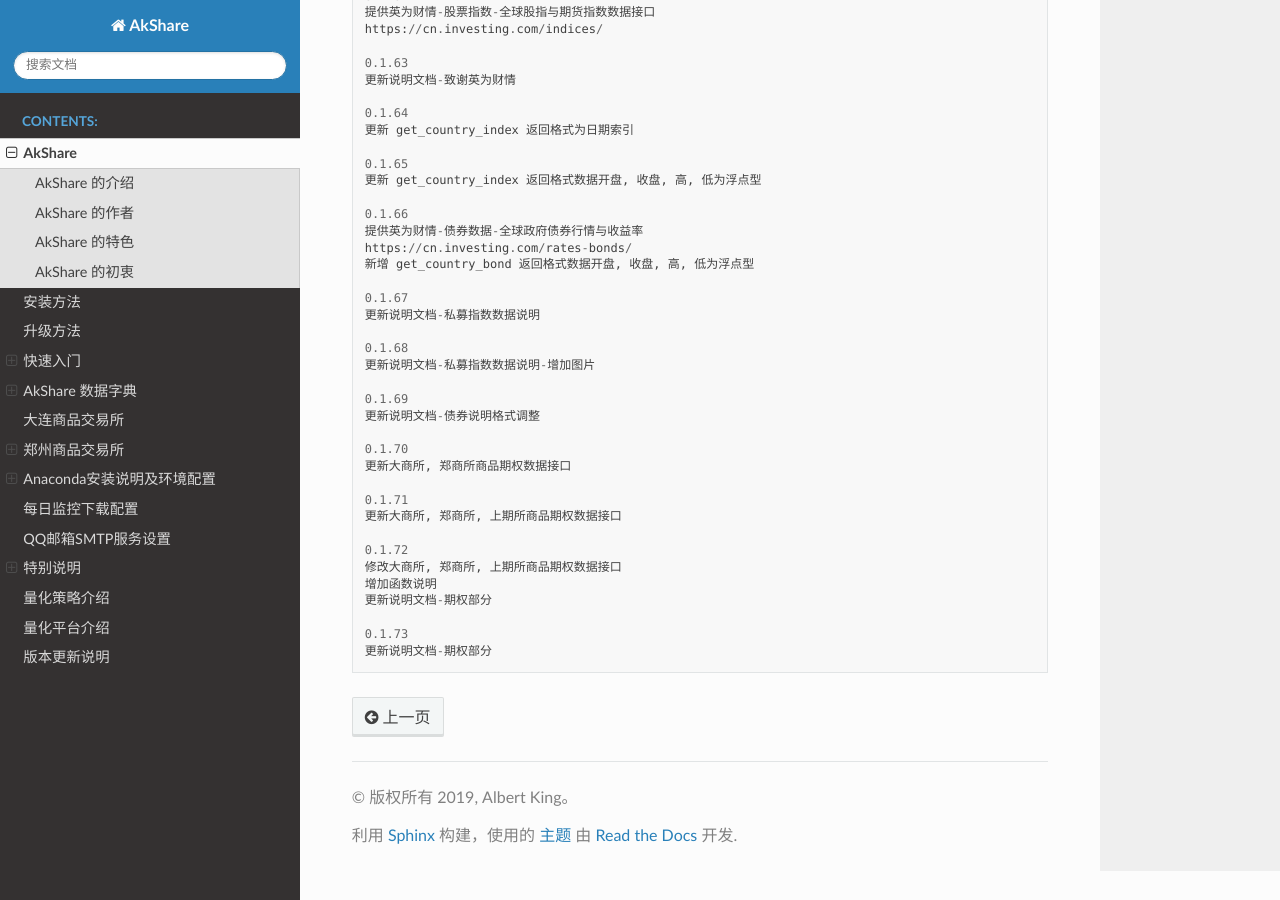
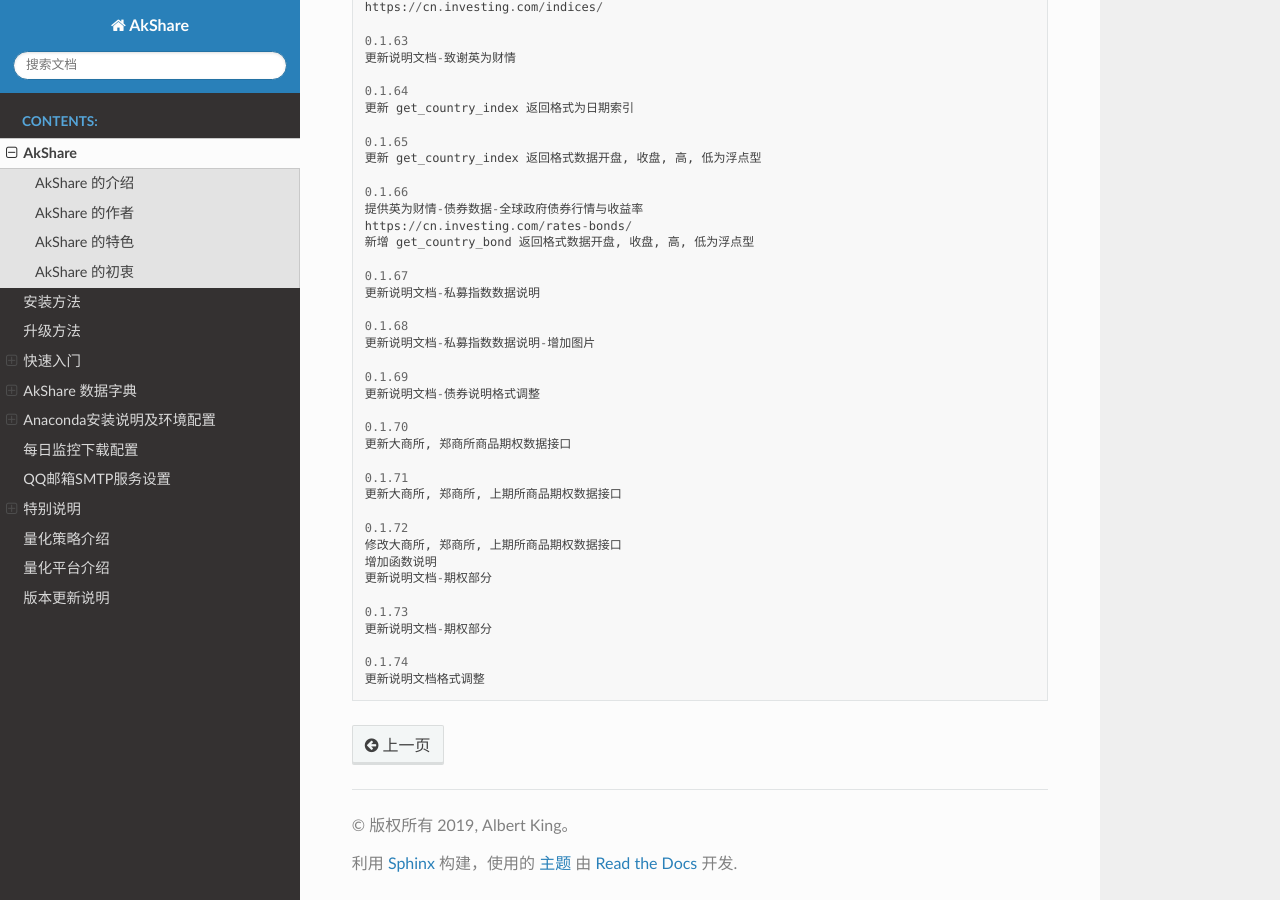
Before and after one commit to akfamily/akshare, a Sphinx documentation site: the page built from docs/source/README.md, in a window 1280 px wide and 900 px high, scrolled down 43565 px. Built offline with Sphinx 7.4.7 and the Read the Docs theme 2.0.0, drawn with Linux system fonts in a browser that asks for light colours.

````diff
--- a/akshare/__init__.py
+++ b/akshare/__init__.py
@@ -141,9 +141,11 @@ https://cn.investing.com/rates-bonds/
 更新说明文档-期权部分
 0.1.73
 更新说明文档-期权部分
+0.1.74
+更新说明文档格式调整
 """
 
-__version__ = '0.1.73'
+__version__ = '0.1.74'
 __author__ = 'Albert King'
 
 """
--- a/docs/source/README.md
+++ b/docs/source/README.md
@@ -884,7 +884,7 @@ part_3: 上海期货交易所隐含波动参考值
     21  0.216861
 ```
 
-# 大连商品交易所
+### 大连商品交易所
 
 接口: get_dce_option_daily
 
@@ -997,7 +997,7 @@ part_2: 隐含波动率参考值
     5  c2009     6.85
 ```
 
-# 郑州商品交易所
+### 郑州商品交易所
 
 接口: get_czce_option_daily
 
@@ -1623,4 +1623,7 @@ https://cn.investing.com/rates-bonds/
 
 0.1.73
 更新说明文档-期权部分
-```
+
+0.1.74
+更新说明文档格式调整
+```
````
Also changed, not shown: README.md (+6 -3 lines).
